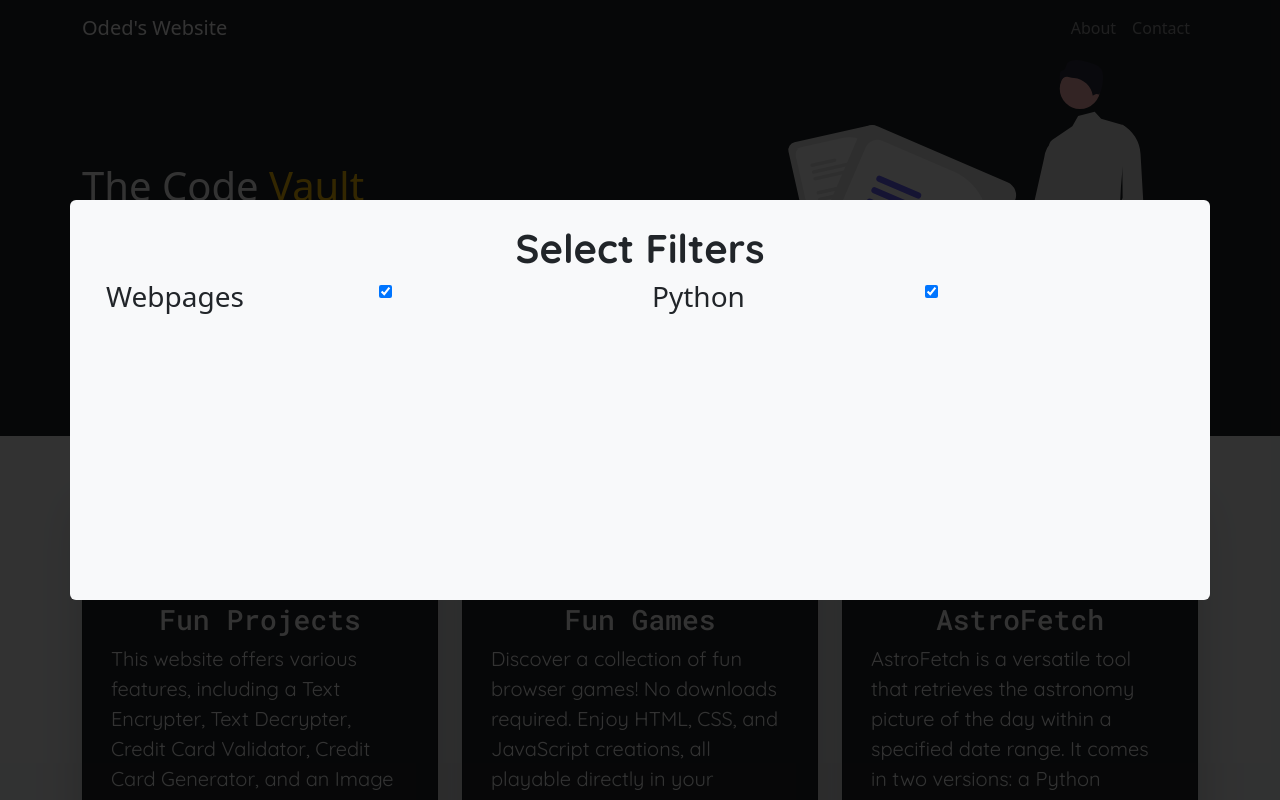
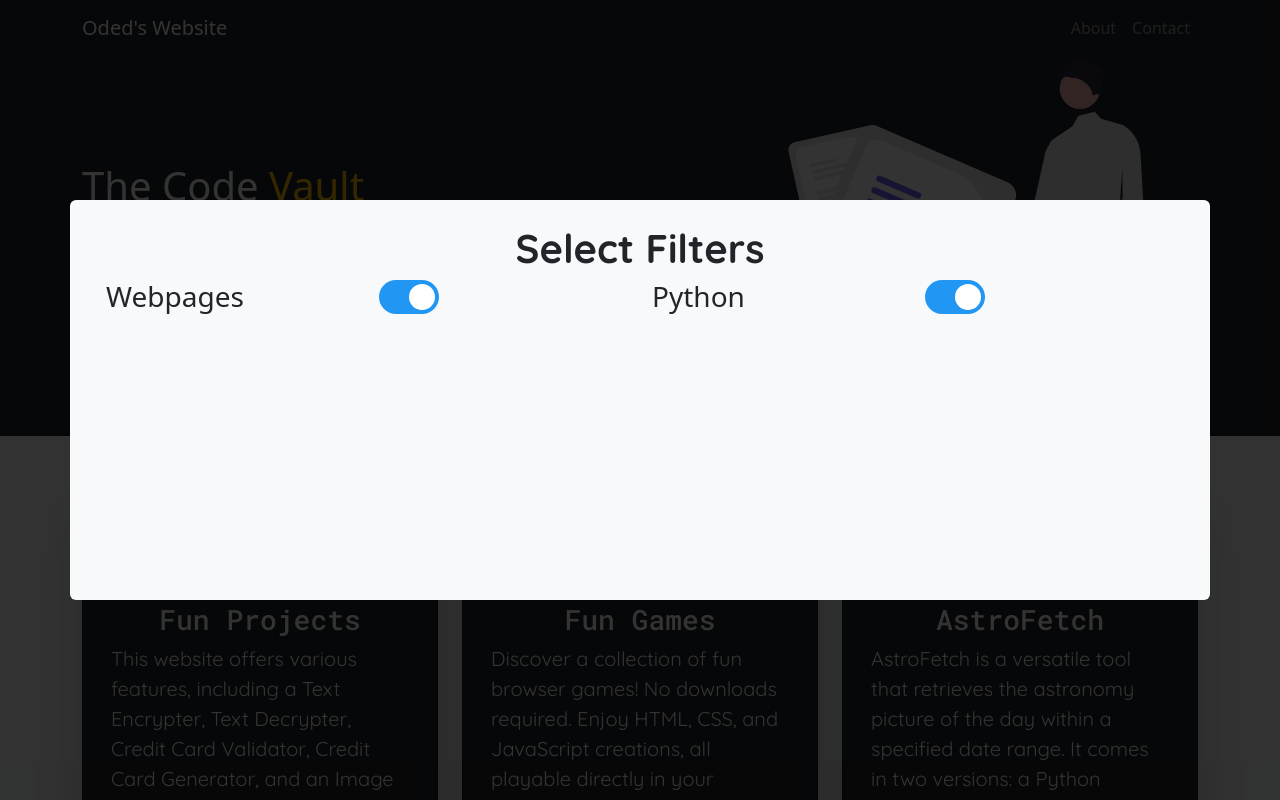
Before and after one commit to Oded2/Code-Vault, a SvelteKit app: page / in a window 1280 px wide. Both pictures are taken after a click on the button "Filters". Shown: the top 800 px of the page. Built offline with nearby package versions, Linux system fonts and the light colour scheme; a web font is replaced by a local one.

Commit message:
Added more components and made filters look better

```diff
--- a/src/components/Modal.svelte
+++ b/src/components/Modal.svelte
@@ -9,7 +9,9 @@
     class="backdrop d-flex align-items-center justify-content-center"
     on:click|self
   >
-    <div class=" container h-50 bg-light rounded"><slot /></div>
+    <div class=" container h-50 bg-light rounded">
+      <slot />
+    </div>
   </div>
 {/if}
 
--- /dev/null
+++ b/src/components/Switch.svelte
@@ -0,0 +1,16 @@
+<script>
+  import { createEventDispatcher } from "svelte";
+
+  const dispatch = createEventDispatcher();
+
+  function clicked() {
+    dispatch("checked", checked);
+  }
+  export let round = true;
+  export let checked = true;
+</script>
+
+<label class="switch">
+  <input type="checkbox" bind:checked on:change={clicked} />
+  <span class="slider" class:round />
+</label>
--- a/src/components/cards/HomeCard.svelte
+++ b/src/components/cards/HomeCard.svelte
@@ -1,4 +1,6 @@
 <script>
+  import { fly } from "svelte/transition";
+  import { flip } from "svelte/animate";
   export let show = true;
   export let title = "";
   export let description = "";
@@ -10,6 +12,8 @@
   export let secondIcon = null;
   export let secondName = null;
   export let type = "link";
+
+  const durationTime = 2000;
 
   const fullIcon = `fa-${iconType} fa-${icon}`;
 </script>
--- a/src/routes/+page.svelte
+++ b/src/routes/+page.svelte
@@ -1,37 +1,45 @@
 <script>
   import Header from "../components/Header.svelte";
   import Modal from "../components/Modal.svelte";
+  import Switch from "../components/Switch.svelte";
   import HomeCard from "../components/cards/HomeCard.svelte";
   import learningImg from "../images/svg/learning.svg";
   import hrefs from "../data/hrefs.json";
 
   let showFilters = false;
+  let display = { html: true, python: true };
 
-  let display = { html: true, python: true };
+  const responsiveModal = "sm";
 
   const toggleFilters = () => {
     showFilters = !showFilters;
   };
+  const onKeyDown = (e) => {
+    if (e.key == "Escape") {
+      showFilters = false;
+    }
+  };
 </script>
 
-<Header directory="home" />
 <Modal showModal={showFilters} on:click={toggleFilters}
   ><div class="p-4">
     <div>
       <h1 class="font-google-quicksand fw-bold text-center">Select Filters</h1>
     </div>
     <div class="row">
-      <div class="col-md"><h3>Webpages</h3></div>
-      <div class="col-md">
-        <input type="checkbox" bind:checked={display["html"]} />
+      <div class="col-{responsiveModal}"><h3>Webpages</h3></div>
+      <div class="col-{responsiveModal}">
+        <Switch bind:checked={display["html"]} />
       </div>
-      <div class="col-md"><h3>Python</h3></div>
-      <div class="col-md">
-        <input type="checkbox" bind:checked={display["python"]} />
+      <div class="col-{responsiveModal}"><h3>Python</h3></div>
+      <div class="col-{responsiveModal}">
+        <Switch bind:checked={display["python"]} />
       </div>
     </div>
   </div></Modal
 >
+<Header directory="home" />
+
 <main class="bg-light">
   <section class="text-bg-dark p-5 p-lg-1 text-center text-sm-start">
     <div class="container">
@@ -85,7 +93,7 @@
         mainLink={hrefs["fun-games"]["home"]}
       />
       <HomeCard
-        show={display["html"]}
+        show={display["html"] || display["python"]}
         title="AstroFetch"
         description="AstroFetch is a versatile tool that retrieves the astronomy
         picture of the day within a specified date range. It comes in
@@ -131,3 +139,5 @@
     </div>
   </div>
 </main>
+
+<svelte:window on:keydown={onKeyDown} />
--- a/src/routes/fun-games/wordguess/+page.svelte
+++ b/src/routes/fun-games/wordguess/+page.svelte
@@ -1,5 +1,6 @@
 <script>
   import Header from "../../../components/Header.svelte";
+  import Switch from "../../../components/Switch.svelte";
   import wordGuess from "../../../images/svg/word_guess.svg";
 
   let gameBefore = true;
@@ -262,10 +263,7 @@
             <h2 class="font-google-roboto-mono fw-bold">Show Hints</h2>
           </div>
           <div class="col-md-6 col-5 d-flex align-items-center">
-            <label class="switch">
-              <input type="checkbox" bind:checked={showHints} />
-              <span class="slider round" />
-            </label>
+            <Switch bind:checked={showHints} />
           </div>
         </div>
       </form>
```
